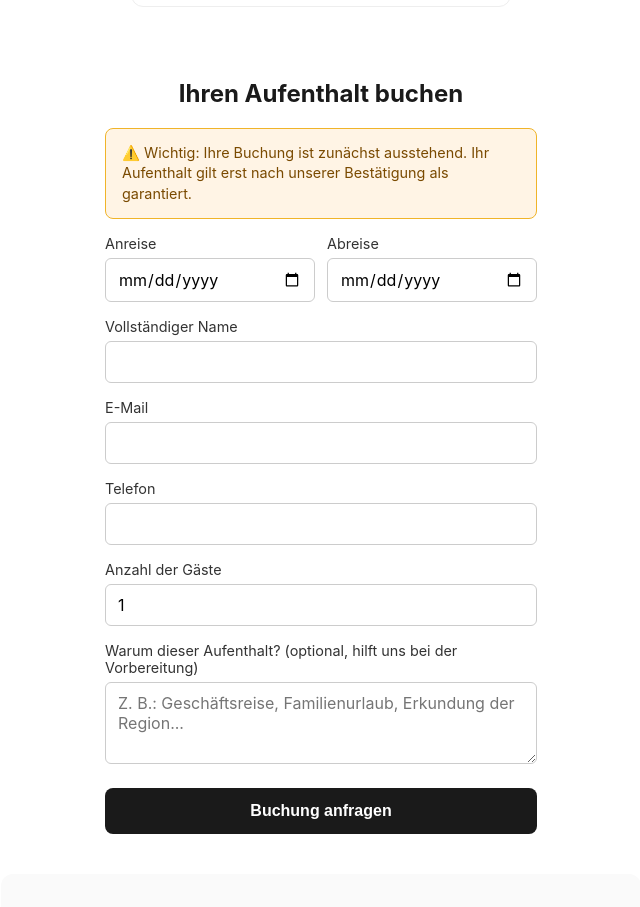
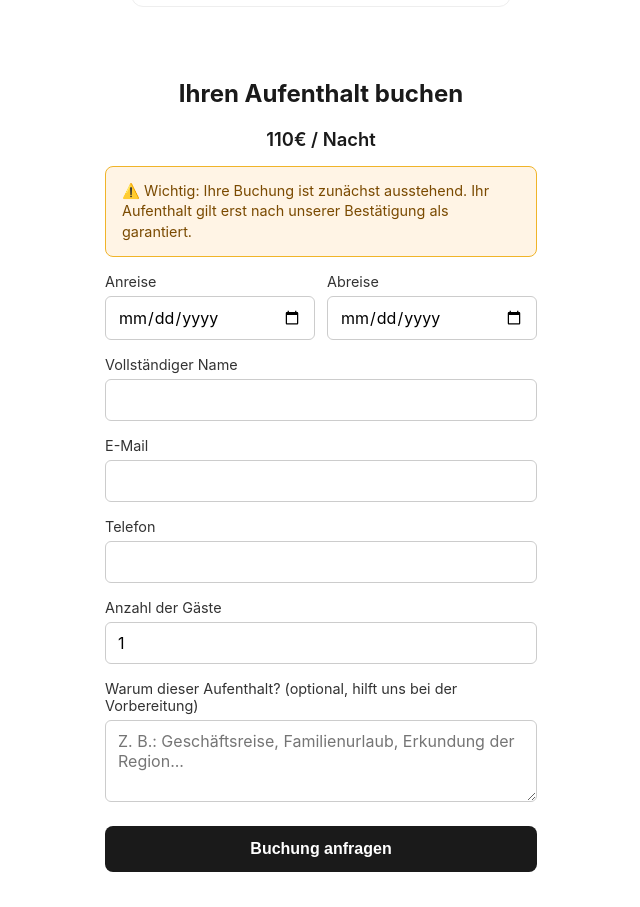
Before and after one commit to Redhwane-Kam/zentrale-maisonette-griesheim, a React (Create React App) app: page / in a window 1280 px wide. Shown: the part 2360-3267 px from the top of the page, without its empty margins (319-959 px from the left). Built offline with nearby package versions, Linux system fonts and the light colour scheme; no server answers; the database is empty.

Commit message:
Add files via upload

```diff
--- a/src/components/BookingForm.css
+++ b/src/components/BookingForm.css
@@ -10,6 +10,13 @@
 .booking-form h2 {
   text-align: center;
   margin-bottom: 4px;
+}
+
+.booking-base-price {
+  text-align: center;
+  font-size: 1.15rem;
+  font-weight: 600;
+  color: #1a1a1a;
 }
 
 .booking-alert {
--- a/src/components/BookingForm.js
+++ b/src/components/BookingForm.js
@@ -109,6 +109,10 @@ export default function BookingForm() {
     <form className="booking-form" onSubmit={handleSubmit}>
       <h2>{t.booking.title}</h2>
 
+      <div className="booking-base-price">
+        {PRIX_PAR_NUIT}€ / {t.booking.perNight}
+      </div>
+
       <div className="booking-alert">
         {t.booking.pendingAlert}
       </div>
--- a/src/i18n/de.js
+++ b/src/i18n/de.js
@@ -102,6 +102,7 @@ const de = {
     checkout: "Abreise",
     guests: "Gäste",
     submit: "Buchung anfragen",
+    perNight: "Nacht",
     unavailable: "Diese Daten sind nicht verfügbar",
     loading: "Wird geprüft...",
     pendingAlert: "⚠️ Wichtig: Ihre Buchung ist zunächst ausstehend. Ihr Aufenthalt gilt erst nach unserer Bestätigung als garantiert.",
--- a/src/i18n/en.js
+++ b/src/i18n/en.js
@@ -102,6 +102,7 @@ const en = {
     checkout: "Check-out",
     guests: "Guests",
     submit: "Request booking",
+    perNight: "night",
     unavailable: "These dates are not available",
     loading: "Checking...",
     pendingAlert: "⚠️ Important: your booking will be pending until confirmed. Please don't consider your stay guaranteed until you receive our confirmation.",
--- a/src/i18n/fr.js
+++ b/src/i18n/fr.js
@@ -102,6 +102,7 @@ const fr = {
     checkout: "Départ",
     guests: "Voyageurs",
     submit: "Demander la réservation",
+    perNight: "nuit",
     unavailable: "Ces dates ne sont pas disponibles",
     loading: "Vérification en cours...",
     pendingAlert: "⚠️ Important : votre réservation sera en attente jusqu'à confirmation. Merci de ne considérer votre séjour comme garanti qu'après réception de notre confirmation.",
```
Also changed, not shown: 1 other file (tests, documents, lock files or other folders).
